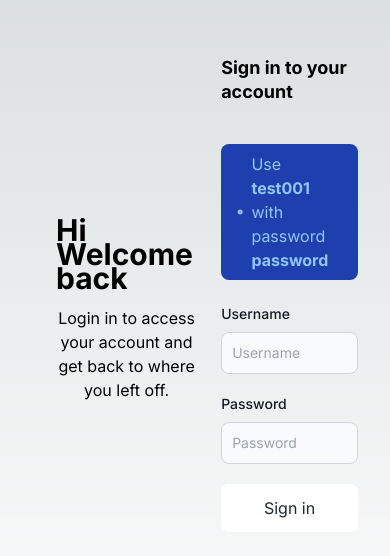
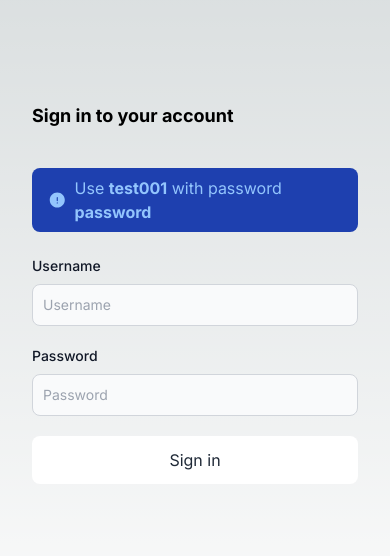
Before and after one commit to Thanasak1412/client, a Next.js app: page /auth/login in a window 390 px wide. Shown: the part 112-668 px from the top of the page. Built offline with nearby package versions, Linux system fonts and the light colour scheme.

Commit message:
Update responsive login page

```diff
--- a/src/app/(auth)/auth/login/page.tsx
+++ b/src/app/(auth)/auth/login/page.tsx
@@ -3,13 +3,11 @@ import { cn } from '@/app/utils/client';
 import LoginForm from '@/app/ui/login-form';
 
 export default function Page() {
-  console.log('render login')
-
   return (
     <main className="container h-screen py-16">
       <div className="flex flex-row items-center h-full">
         {/* PARAGRAPH SECTION */}
-        <div className="flex flex-col h-full px-6">
+        <div className="flex-col hidden h-full px-6 md:flex">
           <div className="flex flex-col items-center justify-center flex-1 space-y-4">
             <h3 className="text-3xl font-bold leading-6">Hi Welcome back</h3>
 
@@ -21,7 +19,7 @@ export default function Page() {
           <Image
             src="/illustration_login.png"
             alt="Login account"
-            className="flex-[0.3] hidden md:block"
+            className="flex-[0.3]"
             fill
             style={{ objectPosition: 'center' }}
             sizes="(min-width: 1024px) 432px, 100%"
@@ -30,7 +28,7 @@ export default function Page() {
 
         <div
           className={cn(
-            'flex flex-1 items-center justify-center',
+            'flex flex-auto items-center justify-center',
             'md:px-0 md:py-[calc(72px+24px)]'
           )}
         >
```
